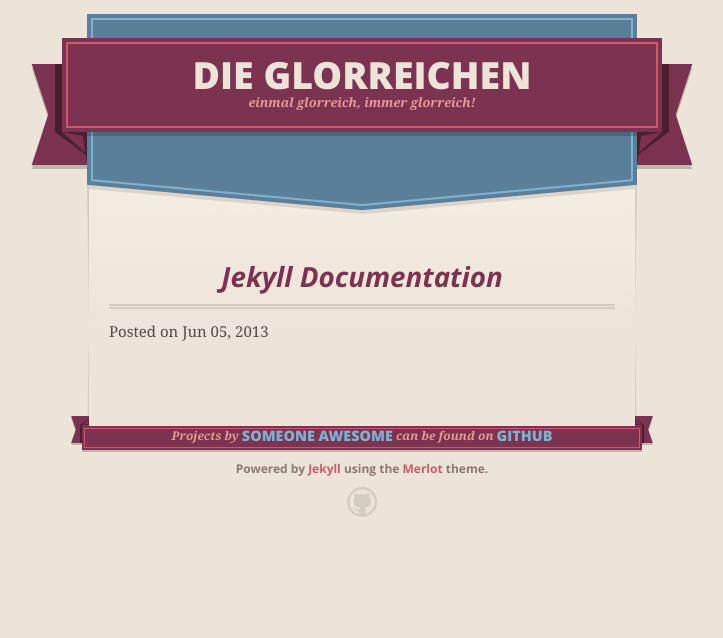
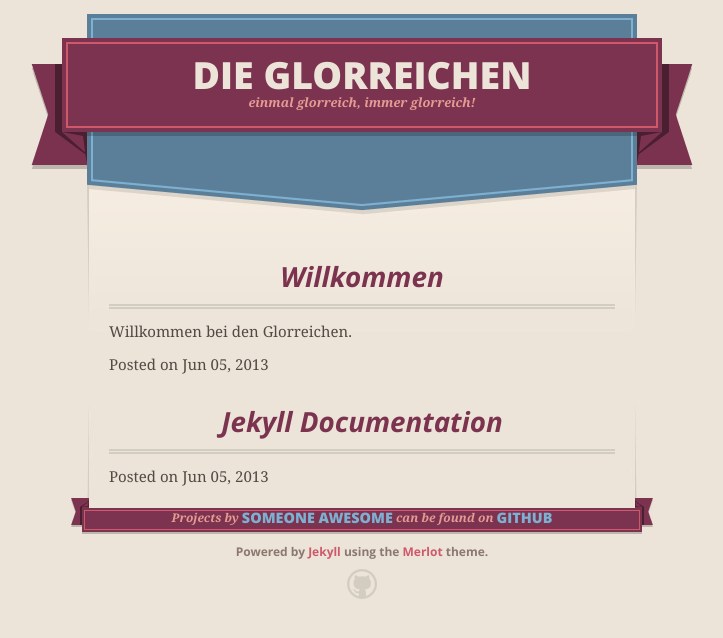
Before and after one commit to glorreich/glorreich.github.io, a Jekyll site: the page built from index.html, in a window 1280 px wide. Shown: the top 638 px of the page, without its empty margins (278-1001 px from the left). Built offline with Jekyll 4.4.1, drawn with Linux system fonts in a browser that asks for light colours; nearby versions of some CDN libraries; the list of posts is cut into pages by our own code; a file with an impossible date is left out.

Commit message:
Update 2013-06-05-welcome-to-jekyll.markdown

```diff
--- a/_posts/2013-06-05-welcome-to-jekyll.markdown
+++ b/_posts/2013-06-05-welcome-to-jekyll.markdown
@@ -1,8 +1,7 @@
 ---
 layout: post
 title: Willkommen
-date: {}
-categories: jekyll update
+date:   2013-06-05 20:33:11
 published: true
 ---
 
```
